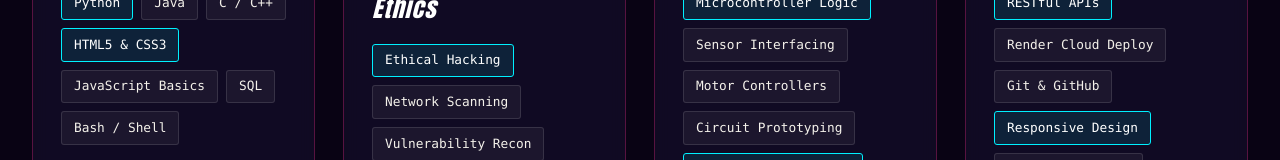
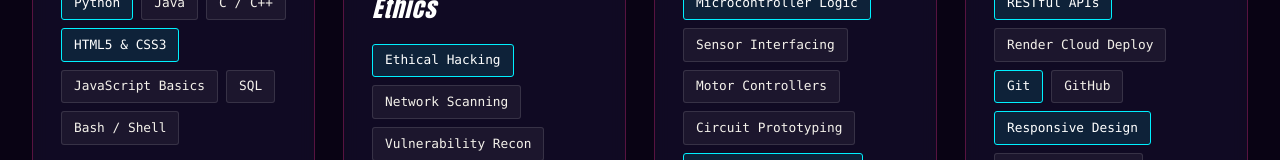
Before and after one commit to nishantekka2007-sys/PORTFOLIO, a plain HTML site: page index.html in a window 1280 px wide. Shown: the part 3400-3560 px from the top of the page. Drawn offline with nearby package versions, Linux system fonts and the light colour scheme.

Commit message:
Clarify Java, Git, GitHub, photography and collaboration skills

```diff
--- a/index.html
+++ b/index.html
@@ -935,7 +935,8 @@
             <div class="skill-tags">
               <span class="skill-tag accent">RESTful APIs</span>
               <span class="skill-tag">Render Cloud Deploy</span>
-              <span class="skill-tag">Git &amp; GitHub</span>
+              <span class="skill-tag accent">Git</span>
+              <span class="skill-tag">GitHub</span>
               <span class="skill-tag accent">Responsive Design</span>
               <span class="skill-tag">Data Persistence</span>
             </div>
```
